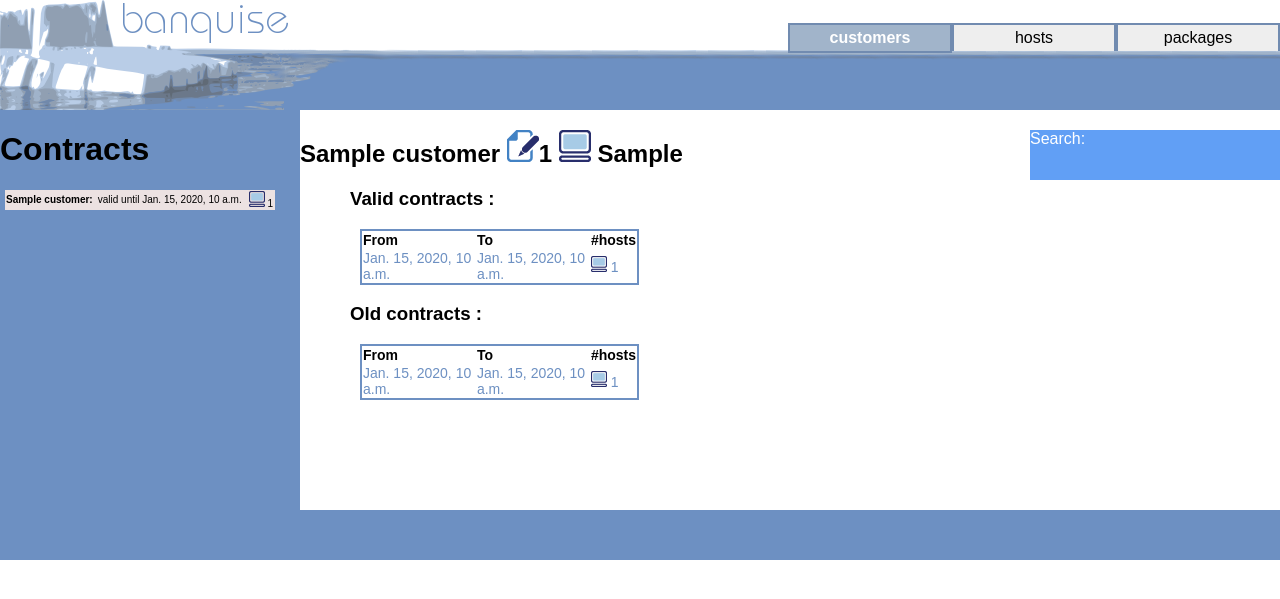
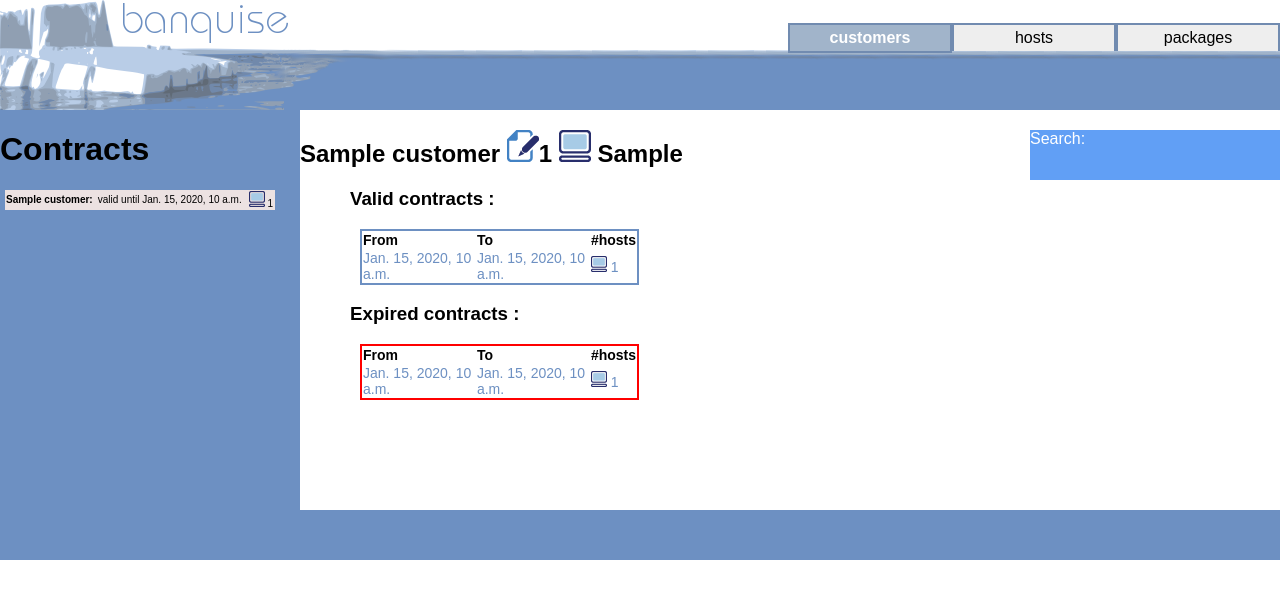
Before and after one commit to lefred/banquise, a Django app: template web/templates/customerDetails.html in a window 1280 px wide. Shown: the top 599 px of the page. Run offline with Django 3.2, Linux system fonts and the light colour scheme; the template is opened without the code that fills it: most values are stand-ins (such as "Sample title", 1, 10 or a date in 2020).

Commit message:
changing the color of expired contracts to red

```diff
--- a/web/media/css/banquise.css
+++ b/web/media/css/banquise.css
@@ -92,6 +92,14 @@ a:hover {
 		border-bottom: 1px dashed #6d90c2;
 }
 
+#expiredcontracts table {
+	    border-collapse:collapse;
+	    width: 30%;
+	    padding: 10;
+	    margin: 10;
+		border: 2px solid red;
+}
+
 #right {
 	float:right;
 	width:250px;
--- a/web/templates/customerDetails.html
+++ b/web/templates/customerDetails.html
@@ -5,6 +5,7 @@
 <p>
 <div id=contracts>
 {% if valid_contracts %}
+<div id=validcontracts>
 <h3>Valid contracts :</h3>
 <table>
     <tr>
@@ -20,9 +21,11 @@
     </tr>
     {% endfor %}
 </table>
+</div>
 {% endif %}
 {% if old_contracts %}
-<h3>Old contracts :</h3>
+<div id=expiredcontracts>
+<h3>Expired contracts :</h3>
 <table>
     <tr>
         <th>From</th>
@@ -37,6 +40,7 @@
     </tr>
     {% endfor %}
 </table>
+</div>
 {% endif %}
 </div>
 {% endblock %}
```
